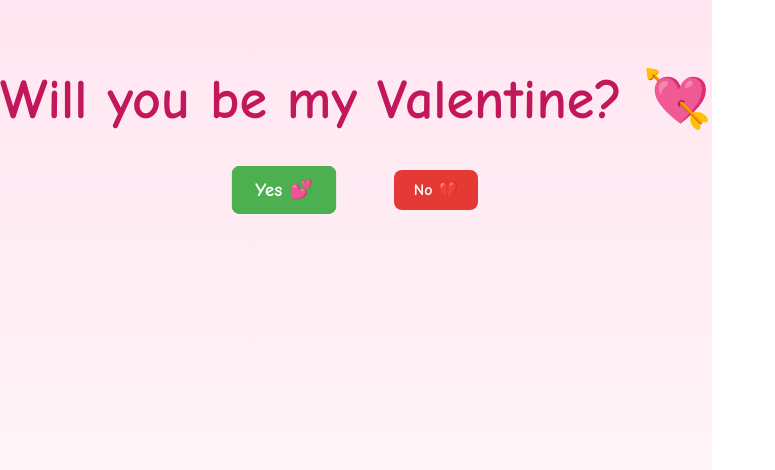
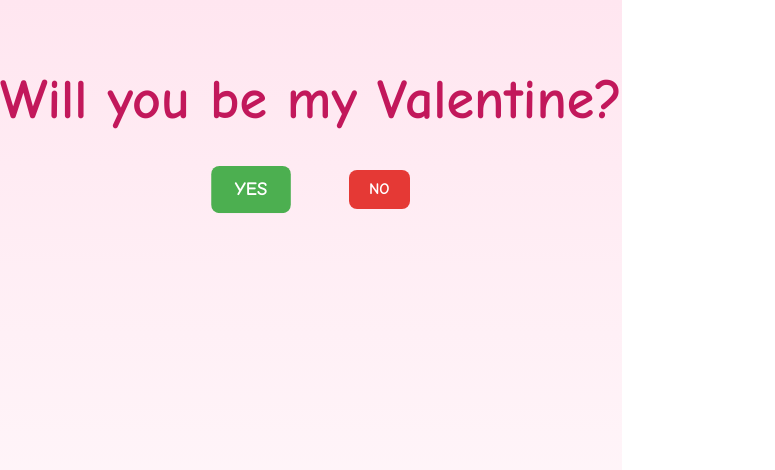
Before and after one commit to rnlchr/VercelDeploy, a React (Vite) app in the folder Valentines/: page / in a window 1280 px wide. Shown: the top 470 px of the page, without its empty margins (0-775 px from the left). Built offline with nearby package versions, Linux system fonts and the light colour scheme.

Commit message:
Update App.tsx

```diff
--- a/Valentines/src/App.tsx
+++ b/Valentines/src/App.tsx
@@ -25,7 +25,7 @@ function App() {
   const [yesClicked, setYesClicked] = useState(false);
 
   const noTexts = [
-    "No 💔",
+    "NO",
     "Really? 😢",
     "Please? 🥺",
     "Not even for 2 dolla? 😭",
@@ -37,7 +37,7 @@ function App() {
   const isFinalStage = noClicks >= noTexts.length - 1;
 
   let currentNoText = noTexts[Math.min(noClicks, noTexts.length - 1)];
-  if (firstEmojiClick && isFinalStage) currentNoText = "No 💔";
+  if (firstEmojiClick && isFinalStage) currentNoText = "NO";
 
   const handleNo = () => {
     if (!isFinalStage) {
@@ -83,7 +83,7 @@ function App() {
 
   return (
     <div className="container">
-      <h1 className="headline">Will you be my Valentine? 💘</h1>
+      <h1 className="headline">Will you be my Valentine?</h1>
 
       <div
         className="buttons"
@@ -100,7 +100,7 @@ function App() {
             animationDuration: `${Math.max(1 - totalNoClicks * 0.05, 0.3)}s`,
           }}
         >
-          Yes 💕
+          YES
         </button>
 
         <button
@@ -163,7 +163,7 @@ function App() {
               )
             }
           >
-            Proceed to date itinerary 💕
+            Proceed to date itinerary:
           </button>
         </div>
       )}
```
